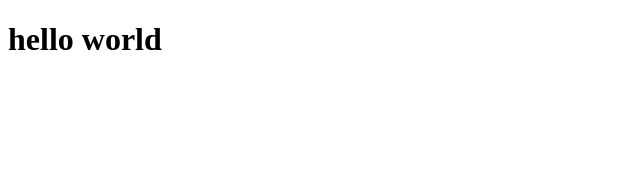
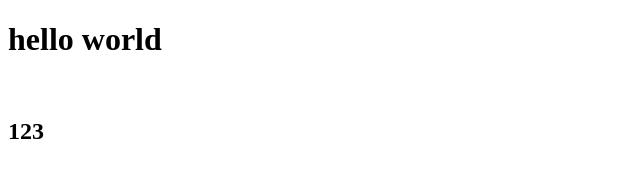
Before and after one commit to GongJoe/GongJoe.github.io, a plain HTML site: page index.html in a window 1280 px wide. Shown: the full height of the page, 0-640 px from the left. Drawn offline with Linux system fonts and the light colour scheme.

Commit message:
Update index.html

```diff
--- a/index.html
+++ b/index.html
@@ -6,5 +6,7 @@
 </head>
 <body>
     <h1>hello world</h1>
+    <br>
+    <h2>123</h2>
 </body>
 </html>
```
